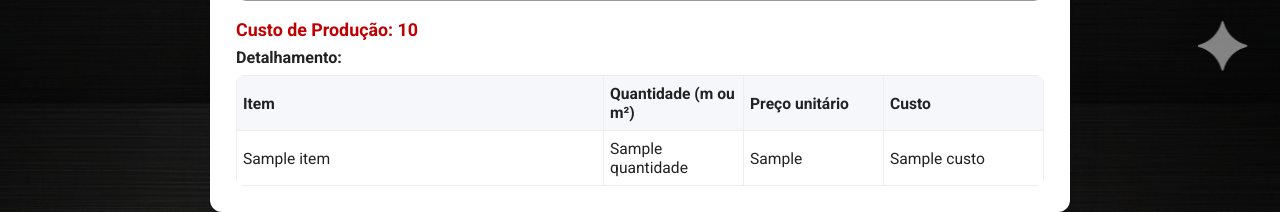
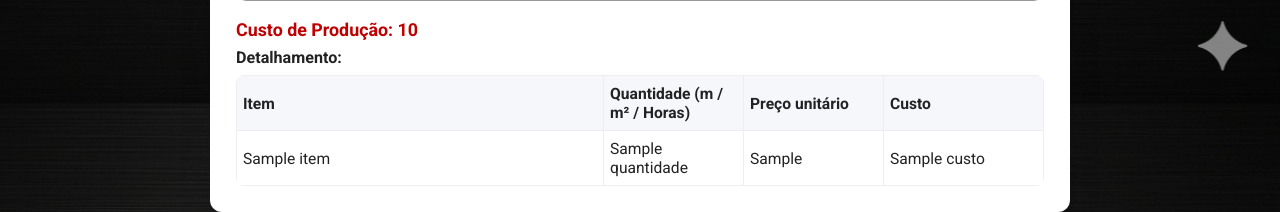
Before and after one commit to Salrefinado/Or-amento-Porta-de-Guilhotina-Bunese, a Flask app: template templates/index.html in a window 1280 px wide. Shown: the part 750-962 px from the top of the page. Run offline with Flask 3, Linux system fonts and the light colour scheme; the template is opened without the code that fills it: most values are stand-ins (such as "Sample title", 1, 10 or a date in 2020).

Commit message:
Detalhamento 2.0 index.html

```diff
--- a/templates/index.html
+++ b/templates/index.html
@@ -191,7 +191,7 @@
           <div class="table-wrap">
             <table>
               <thead>
-                <tr><th>Item</th><th>Quantidade (m ou m²)</th><th>Preço unitário</th><th>Custo</th></tr>
+                <tr><th>Item</th><th>Quantidade (m / m² / Horas)</th><th>Preço unitário</th><th>Custo</th></tr>
               </thead>
               <tbody>
               {% for d in resultado.detalhamento %}
```
